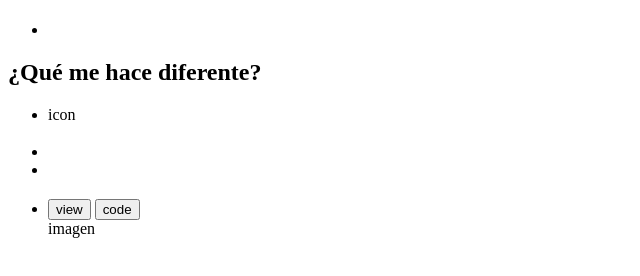
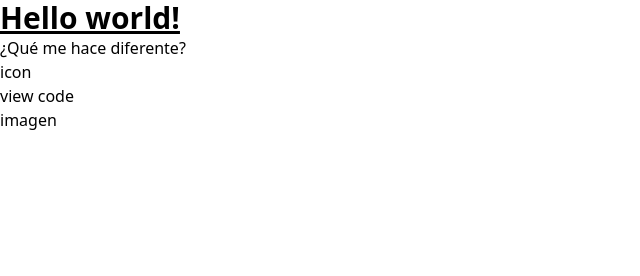
Before and after one commit to DevXoje/portfolio, a plain HTML site: page index.html in a window 1280 px wide. Shown: the whole page, without its empty margins (0-640 px from the left). Drawn offline with nearby package versions, Linux system fonts and the light colour scheme.

Commit message:
add tailwindcss cdn

```diff
--- a/index.html
+++ b/index.html
@@ -6,9 +6,13 @@
 	<meta http-equiv="X-UA-Compatible" content="IE=edge">
 	<meta name="viewport" content="width=device-width, initial-scale=1.0">
 	<title>Portfolio Developer</title>
+	<script src="https://cdn.tailwindcss.com"></script>
 </head>
 
 <body>
+	<h1 class="text-3xl font-bold underline">
+		Hello world!
+	</h1>
 	<nav></nav>
 	<header></header>
 	<main>
```
